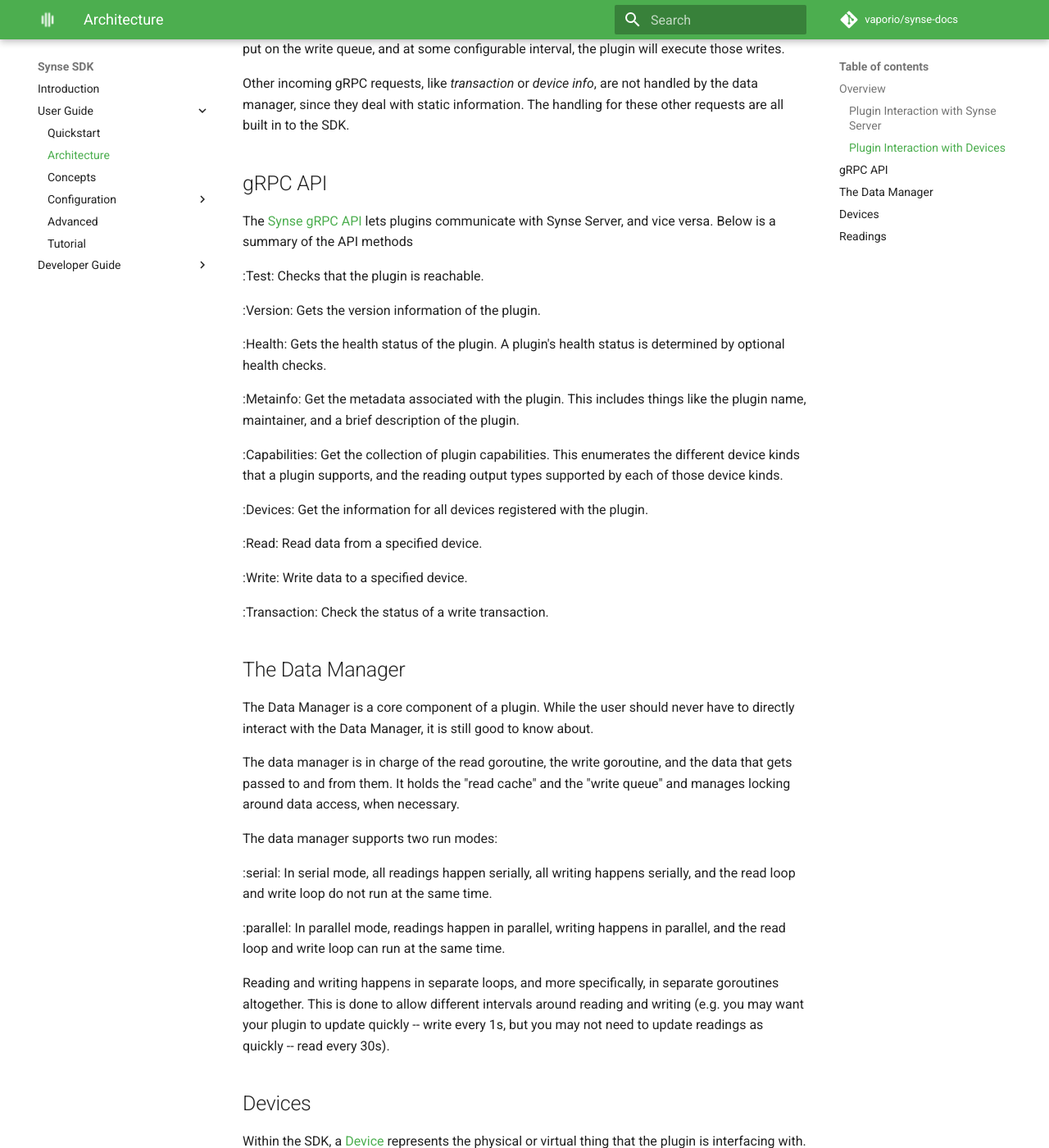
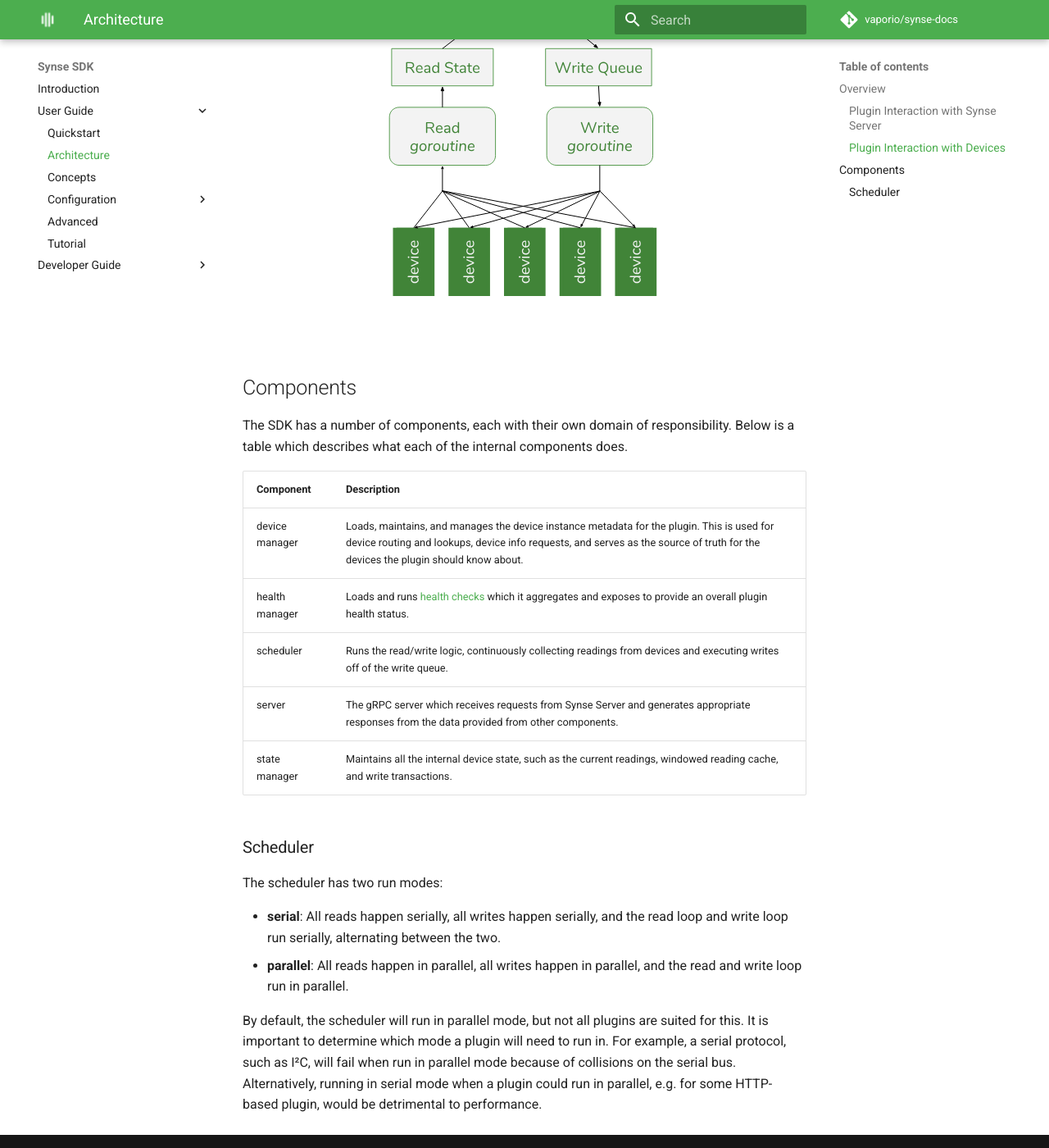
Before and after one commit to vapor-ware/synse-docs, an MkDocs documentation site: the page built from docs/sdk/user/architecture.md, in a window 1280 px wide and 1400 px high, scrolled down 2405 px. Shown: the whole window at 82% size. Built offline with MkDocs 1.6.1 and Material for MkDocs 9.7.7, drawn with Linux system fonts in a browser that asks for light colours; comment, search, counter and statistics services are not loaded; some of the changed text lies outside the part shown.

Commit message:
update sdk architecture doc

```diff
--- a/docs/sdk/user/architecture.md
+++ b/docs/sdk/user/architecture.md
@@ -2,138 +2,92 @@
 hero: Architecture
 ---
 
-This page describes the SDK architecture at a high level and provides a summary of
-its different components and inner workings.
+This page describes the SDK architecture at a high level, providing insight into how
+a plugin operates. While not required to develop your own plugin, it can be useful
+in understanding how to design your plugin, basic assumptions, and where some pitfalls
+may lie.
 
 ## Overview
 
-The SDK was built to make it easier to develop new plugins. It abstracts away a lot of
-the internal state handling and the communication layer from the plugin author, so all
-you have to focus on is is implementing plugin logic -- not Synse integration.
+The SDK provides an API to make it easier to develop new plugins, abstracting away a lot
+of the internal state handling, common functionality, and communication layers from the
+plugin author. Ideally, this means that a plugin author spends more time on the
+plugin-specific logic and less time integrating it into the Synse platform.
 
-At a high level, there are two levels of communication in the SDK. Communication with
-Synse Server, and communication with the devices it manages.
+At a high level, there are two levels of communication in a plugin:
+
+- communication with [Synse Server](../../server/intro.md)
+- communication with the devices the plugin manages
 
 ### Plugin Interaction with Synse Server
 
 ![](../../assets/img/arch.svg)
 
-When an HTTP API request comes in to Synse Server, e.g. a *read* request, that request
-will have some routing information associated with it (`<rack>/<board>/<device>`).
-This routing information is used by Synse Server to lookup the device and figure out
-which plugin owns it.
+When Synse Server receives an API request, e.g. a [read](../../server/api.v3.md#read) request,
+Synse Server will determine which plugin manages the targeted device(s) and issue a
+corresponding request to those plugins via the [Synse gRPC API](https://github.com/vapor-ware/synse-server-grpc).
 
-Once Synse Server knows where the request is going, it sends over all relevant info
-to the plugin via the [Synse gRPC API](https://github.com/vapor-ware/synse-server-grpc).
-The capabilities of this API are summarized below in the [gRPC API](#grpc-api) section. The
-plugin receives the gRPC request and processes it appropriately, returning the corresponding
-response back to Synse Server.
+The plugin runs a gRPC server and upon receiving the request, will dispatch it appropriately.
+At a high level, there are two types of actions that the plugin will handle:
 
-A plugin can be configured to use either TCP or Unix socket for the gRPC transport protocol.
+- retrieve 'static' information
+- device read/write
+
+When retrieving static information, it will simply look up the pertinent information
+from the appropriate SDK component and return it. This includes things like the plugin
+metadata, configured devices, plugin health, plugin version, etc.
+
+The read and write behavior is more complicated and describe in more detail in the
+next section.
+
+The gRPC layer between Synse Server and a plugin can use either TCP or Unix socket
+for the transport protocol.
 
 ### Plugin Interaction with Devices
 
+When a plugin starts up, it will load its device configuration and will begin reading from
+those devices continually (on a configurable interval). The reading data it gets back is
+kept as the "current" reading state. When a read request comes in from Synse Server, the
+response is taken from this "current" reading state. That is to say that a read request never
+directly reads from a device, but it gets the reading data from intermediary cached state.
+
+This allows read and write operations to happen constantly and consistently in the background
+without having incoming requests dictate the resolution of device readings.
+
+Similarly, when a write request comes in from Synse Server, it is not processed immediately.
+Instead, it is put on the "write queue" and is processed in the background on an interval.
+
+The frequency of reads and writes, along with other read/write behavior) is configurable
+from the [plugin configuration](configuration.plugin.md#configuration-options).
+
+The diagram below shows this read/write data flow at a high level.
+
 ![](../../assets/img/plugin-arch.svg)
 
-When a plugin is run, it will start its "data manager". The data manager will execute reads
-and writes for devices continuously (on a configurable interval). The read and write behavior
-is defined by the plugin itself, for each device. The diagram above shows the data flow for
-reads and writes, starting with an incoming gRPC request from Synse Server.
+## Components
 
-Reads are executed in a goroutine and the reading values are stored in a local read state
-cache. When a gRPC read request comes in, it gets the reading out of the cache. This means that plugin
-readings are not always current (e.g. if the read interval is 60s, then a reading in the cache
-can be 60s old at most), but with the appropriate read interval, this should be fine. It also
-means that device reads can happen asynchronously from API reads.
+The SDK has a number of components, each with their own domain of responsibility. Below
+is a table which describes what each of the internal components does.
 
-The same holds true for writes. When a gRPC write request comes in, that write transaction is
-put on the write queue, and at some configurable interval, the plugin will execute those writes.
+| Component | Description |
+| :-------- | :---------- |
+| device manager | Loads, maintains, and manages the device instance metadata for the plugin. This is used for device routing and lookups, device info requests, and serves as the source of truth for the devices the plugin should know about. |
+| health manager | Loads and runs [health checks](advanced.md#plugin-health) which it aggregates and exposes to provide an overall plugin health status. |
+| scheduler | Runs the read/write logic, continuously collecting readings from devices and executing writes off of the write queue. |
+| server | The gRPC server which receives requests from Synse Server and generates appropriate responses from the data provided from other components. |
+| state manager | Maintains all the internal device state, such as the current readings, windowed reading cache, and write transactions. |
 
-Other incoming gRPC requests, like *transaction* or *device info*, are not handled by the data
-manager, since they deal with static information. The handling for these other requests are all
-built in to the SDK.
+### Scheduler
 
+The scheduler has two run modes:
 
-## gRPC API
+- **serial**: All reads happen serially, all writes happen serially, and the read loop
+  and write loop run serially, alternating between the two.
+- **parallel**: All reads happen in parallel, all writes happen in parallel, and the read
+  and write loop run in parallel.
 
-The [Synse gRPC API](https://github.com/vapor-ware/synse-server-grpc) lets plugins communicate
-with Synse Server, and vice versa. Below is a summary of the API methods
-
-:Test:
-    Checks that the plugin is reachable.
-
-:Version:
-    Gets the version information of the plugin.
-
-:Health:
-    Gets the health status of the plugin. A plugin's health status is determined
-    by optional health checks.
-
-:Metainfo:
-    Get the metadata associated with the plugin. This includes things like the
-    plugin name, maintainer, and a brief description of the plugin.
-
-:Capabilities:
-    Get the collection of plugin capabilities. This enumerates the different device
-    kinds that a plugin supports, and the reading output types supported by each of
-    those device kinds.
-
-:Devices:
-    Get the information for all devices registered with the plugin.
-
-:Read:
-    Read data from a specified device.
-
-:Write:
-    Write data to a specified device.
-
-:Transaction:
-    Check the status of a write transaction.
-
-
-## The Data Manager
-
-The Data Manager is a core component of a plugin. While the user should never
-have to directly interact with the Data Manager, it is still good to know about.
-
-The data manager is in charge of the read goroutine, the write goroutine, and
-the data that gets passed to and from them. It holds the "read cache" and the
-"write queue" and manages locking around data access, when necessary.
-
-The data manager supports two run modes:
-
-:serial:
-    In serial mode, all readings happen serially, all writing happens serially,
-    and the read loop and write loop do not run at the same time.
-
-:parallel:
-    In parallel mode, readings happen in parallel, writing happens in parallel,
-    and the read loop and write loop can run at the same time.
-
-
-Reading and writing happens in separate loops, and more specifically, in separate
-goroutines altogether. This is done to allow different intervals around reading and
-writing (e.g. you may want your plugin to update quickly -- write every 1s, but you
-may not need to update readings as quickly -- read every 30s).
-
-
-## Devices
-
-Within the SDK, a [Device](https://godoc.org/github.com/vapor-ware/synse-sdk/sdk#Device)
-represents the physical or virtual thing that the plugin is interfacing with.
-
-The Device model holds the metadata, config information, and a reference to
-its DeviceHandler, which defines how it will be read from/written to.
-
-
-## Readings
-
-A [Reading](https://godoc.org/github.com/vapor-ware/synse-sdk/sdk#Reading)
-describes a single data point read from a device. It consists of the
-reading type, the reading value, and the time at which the reading was
-taken.
-
-When generating new readings within a Device's read handler, the timestamp should
-follow the RFC3339Nano format, which is the standard time format for plugins and
-Synse Server. Built-in helpers, such as `NewReading` or `Output.MakeReading`,
-will provide a properly formatted timestamp.
+By default, the scheduler will run in parallel mode, but not all plugins are suited for
+this. It is important to determine which mode a plugin will need to run in. For example,
+a serial protocol, such as I²C, will fail when run in parallel mode because of collisions
+on the serial bus. Alternatively, running in serial mode when a plugin could run in parallel,
+e.g. for some HTTP-based plugin, would be detrimental to performance.
```
Also changed, not shown: docs/sdk/user/advanced.md (+7 -0 lines), docs/sdk/user/concepts.md (+1 -1 lines), docs/sdk/user/quickstart.md (+10 -0 lines).
